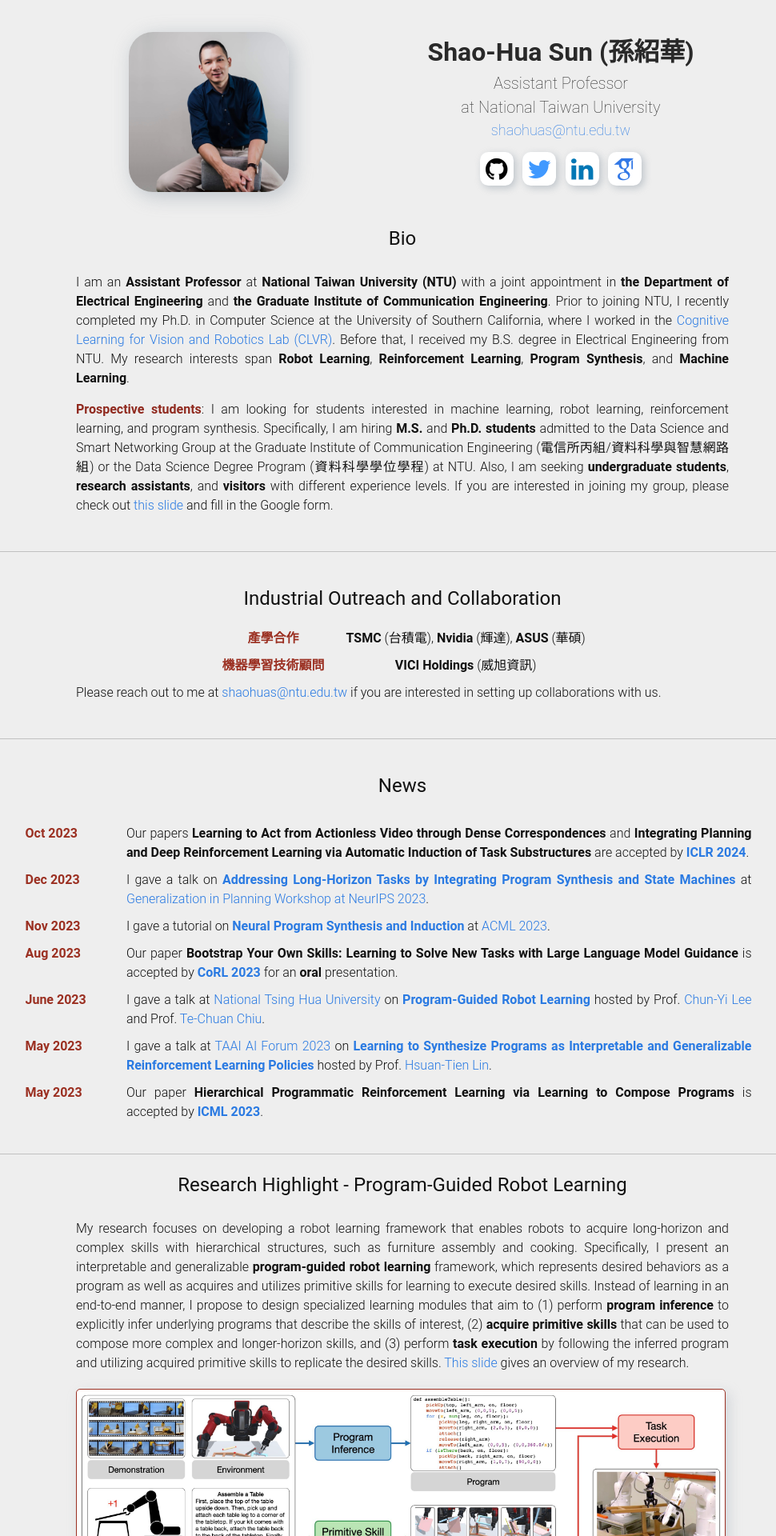
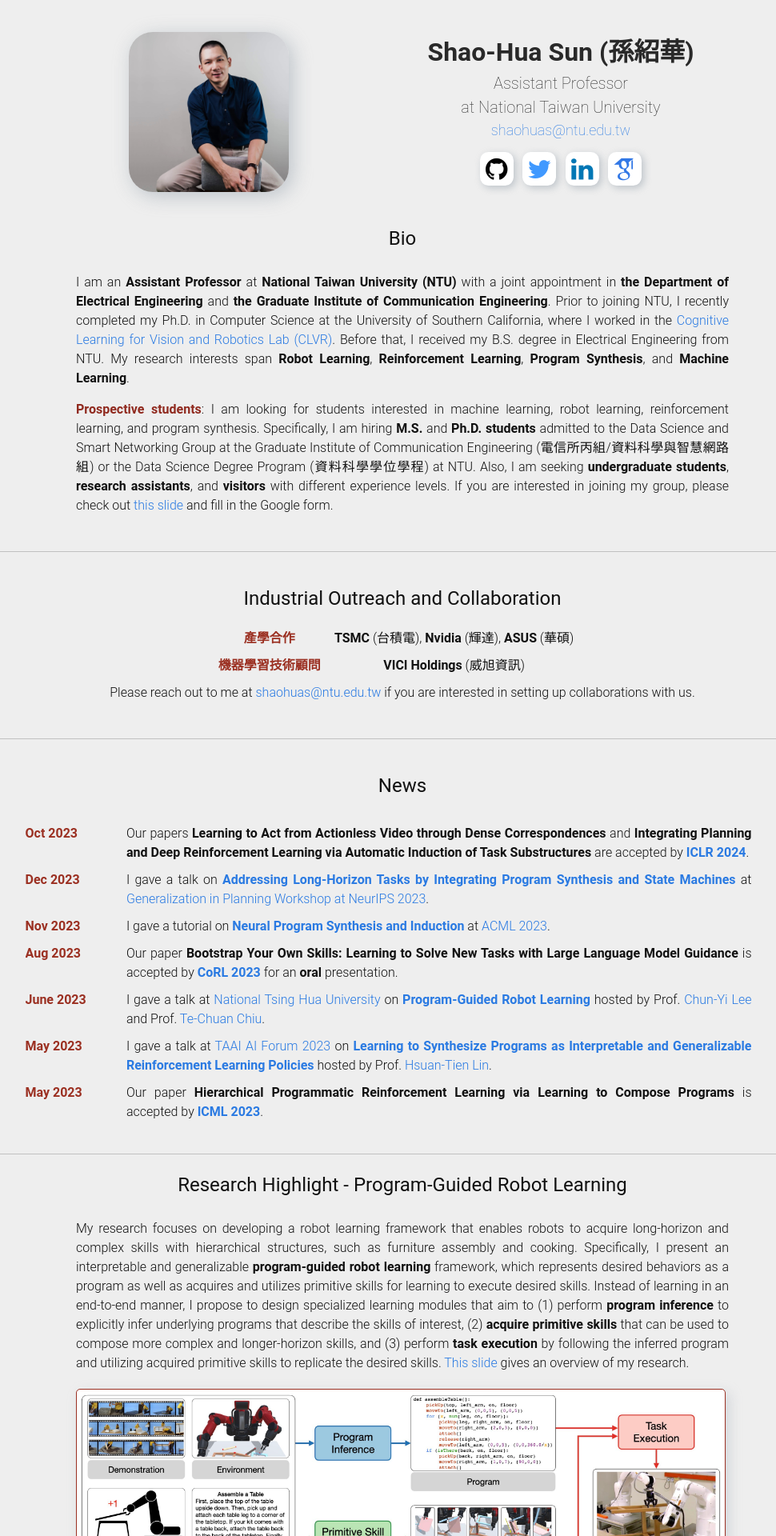
Before and after one commit to shaohua0116/shaohua0116.github.io, a Jekyll site: the page built from index.html, in a window 1280 px wide. Shown: the top 1920 px of the page at 80% size, without its empty margins (137-1107 px from the left). Built offline with Jekyll 4.4.1, drawn with Linux system fonts in a browser that asks for light colours; some web fonts are replaced.

Commit message:
fix industry gap

```diff
--- a/_sass/_industry.scss
+++ b/_sass/_industry.scss
@@ -16,7 +16,8 @@ $industry-padding: 20px;
 }
 
 .reachout-body {
-  text-align: justify;
+  //text-align: justify;
+  text-align: center;
   margin:     5px;
   padding:    5px;
   font-size:  16px;
@@ -53,11 +54,13 @@ $industry-padding: 20px;
   overflow:       auto;
   margin-top:     10px;
   display: grid;
-  grid-template-columns: 30% 70%;
-  gap: 10px;
+  grid-template-columns: 28% 72%;
+  // border: 1px solid black;
+  // gap: 10px;
 }
 
 .industry-left {
+  text-align: center;
   color:       $primary-color-dark;
   font-weight: bold;
   @include media-query($on-palm) {
```
